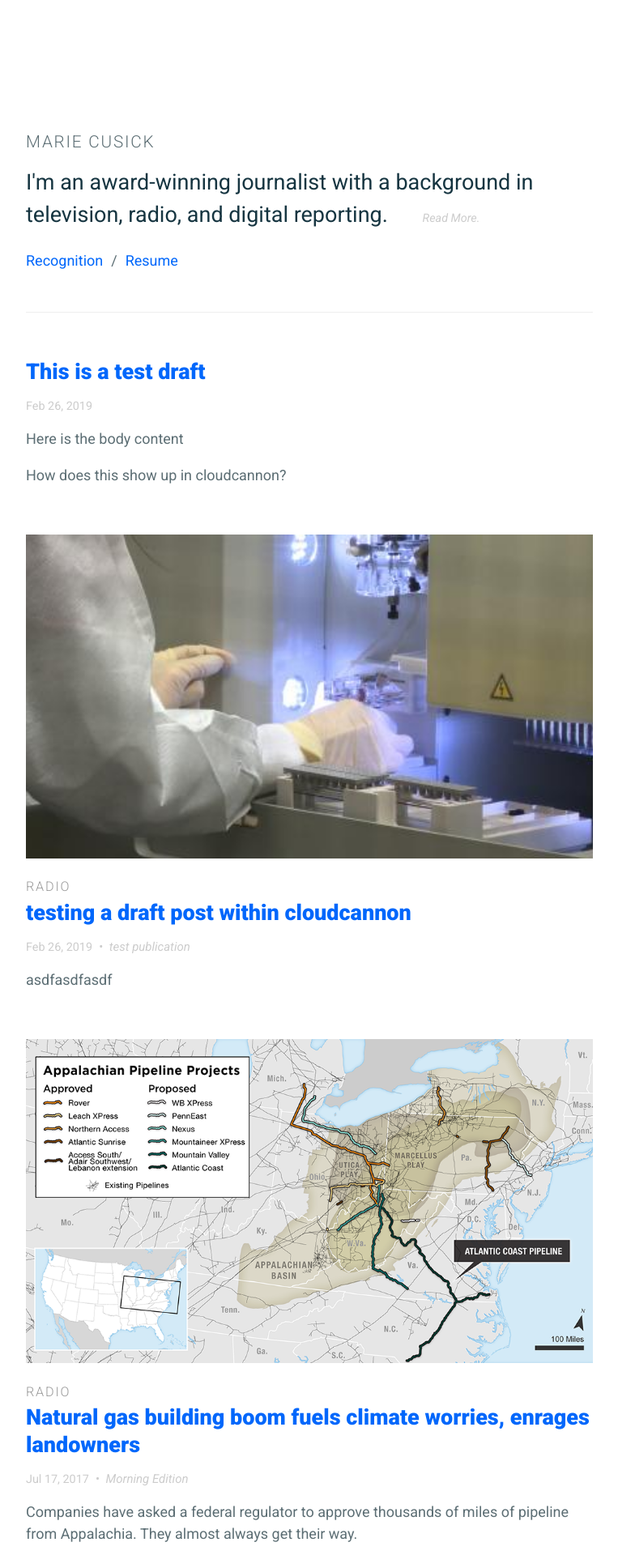
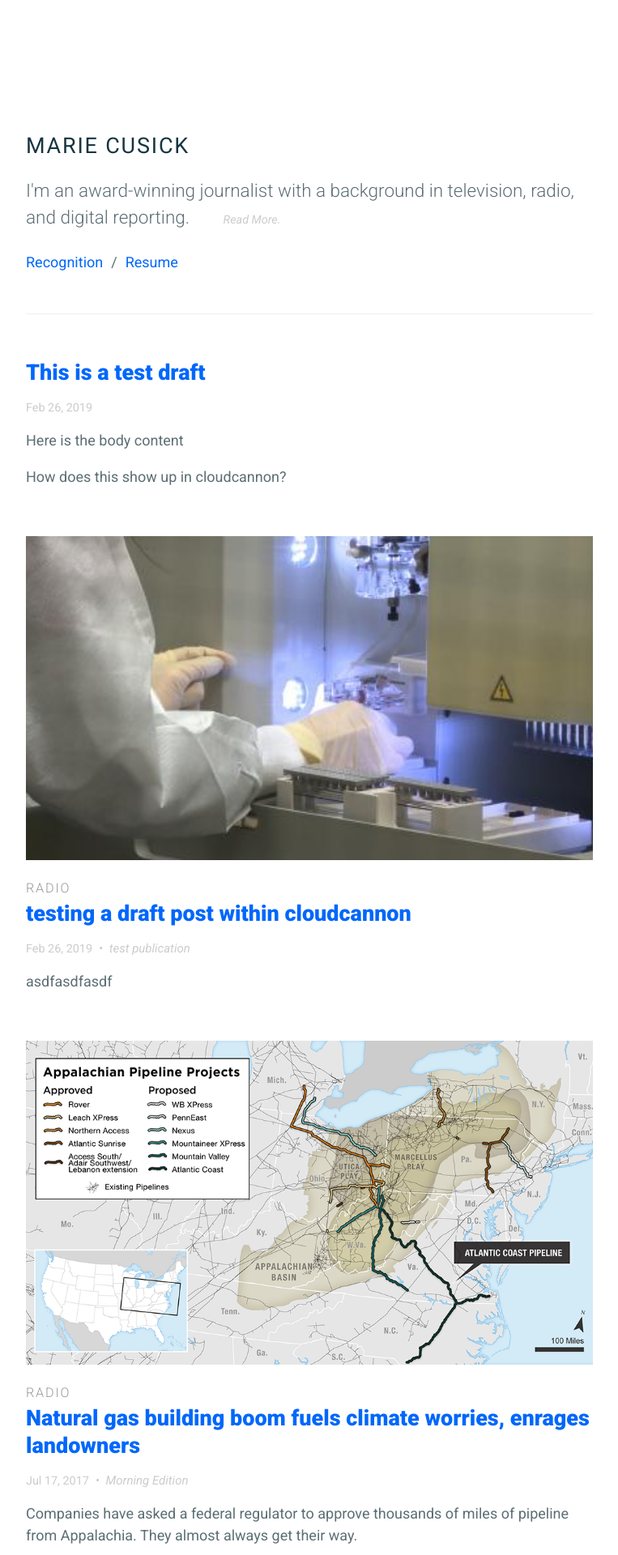
Before and after one commit to mcdotcom/mcdotcom, a Jekyll site: the page built from index.md, in a window 1280 px wide. Shown: the top 1920 px of the page at 81% size, without its empty margins (258-1021 px from the left). Built offline with Jekyll 4.4.1, drawn with Linux system fonts in a browser that asks for light colours.

Commit message:
tweaked size and color of header title and text

```diff
--- a/_sass/_styles.scss
+++ b/_sass/_styles.scss
@@ -52,20 +52,27 @@ header {
 		h1 {
 			font-family:'Roboto';
 			text-transform: uppercase;
-			font-weight:100;
+			font-weight:500;
 			letter-spacing:.1rem;
-			font-size:1.15rem;
+			font-size:1.5rem;
+			color:$text-color-dark;
 			a {
 				color:inherit;
 			}
 		}
 		h2 {
-			font-weight:normal;
-			color:$text-color-dark;
-			font-size:1.5rem;
+			font-weight:100;
+			color:$text-color;
+			font-size:1.25rem;
+		}
+		#full-content {
+			p {
+				font-size:.9rem;
+			}
 		}
 	}
 	nav {
+		padding-top:5px;
 		ul {
 			display:flex;
 			flex-wrap:wrap;
```
